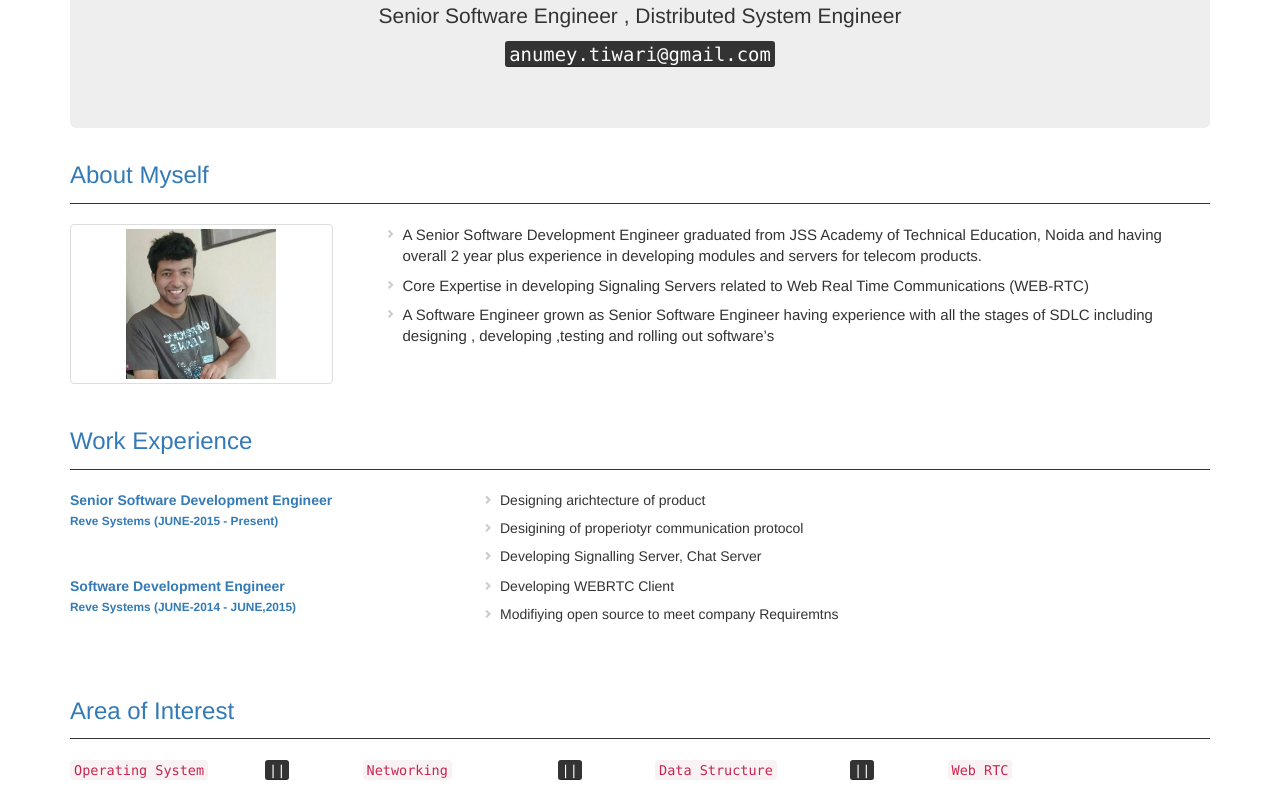
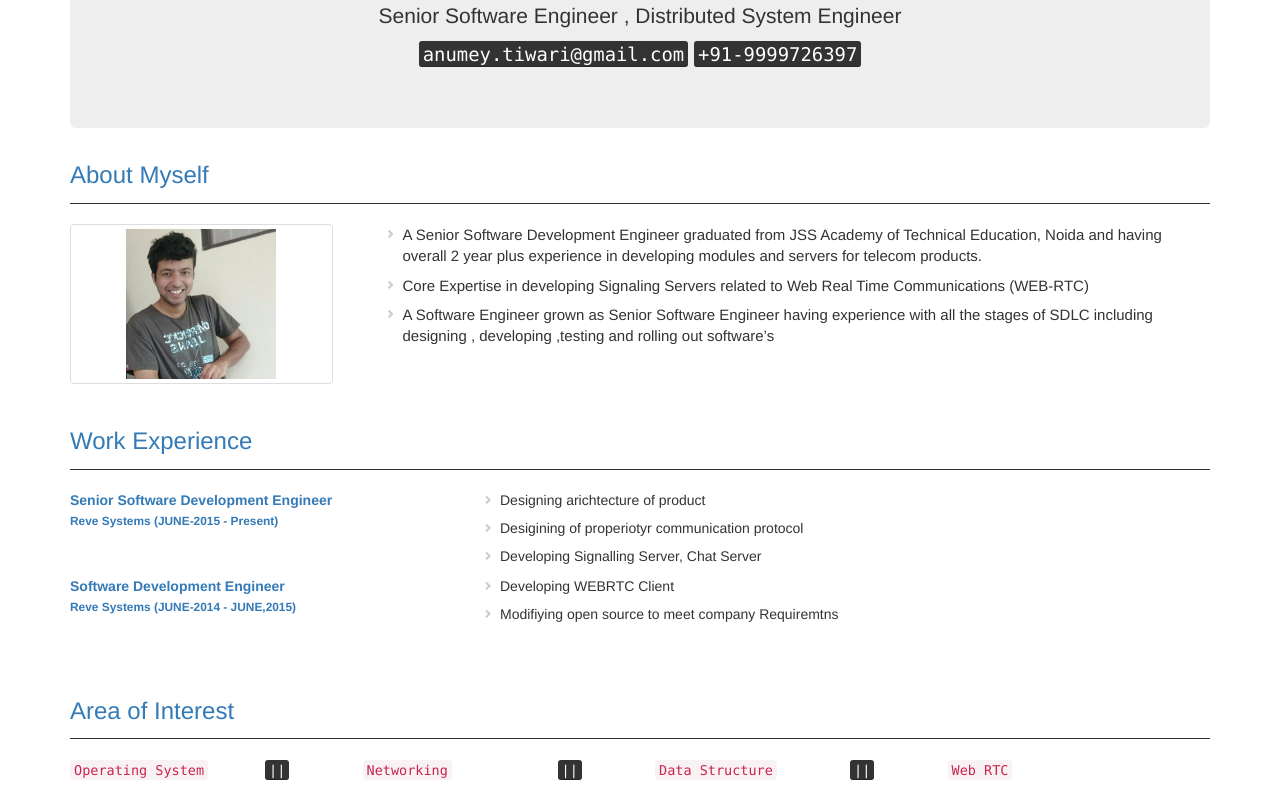
Before and after one commit to anumey-tiwari/portfolio, a plain HTML site: page index.html in a window 1280 px wide. Shown: the part 273-1074 px from the top of the page. Drawn offline with nearby package versions, Linux system fonts and the light colour scheme.

Commit message:
Added contact in index page

```diff
--- a/index.html
+++ b/index.html
@@ -64,7 +64,7 @@
                     <p>
                         Senior Software Engineer , Distributed System Engineer
                     </p>
-                    <p><kbd>anumey.tiwari@gmail.com</kbd></p>
+                    <p><kbd>anumey.tiwari@gmail.com</kbd>&nbsp;<kbd>+91-9999726397</kbd></p>
                 </h3>
 
             </header>
```
